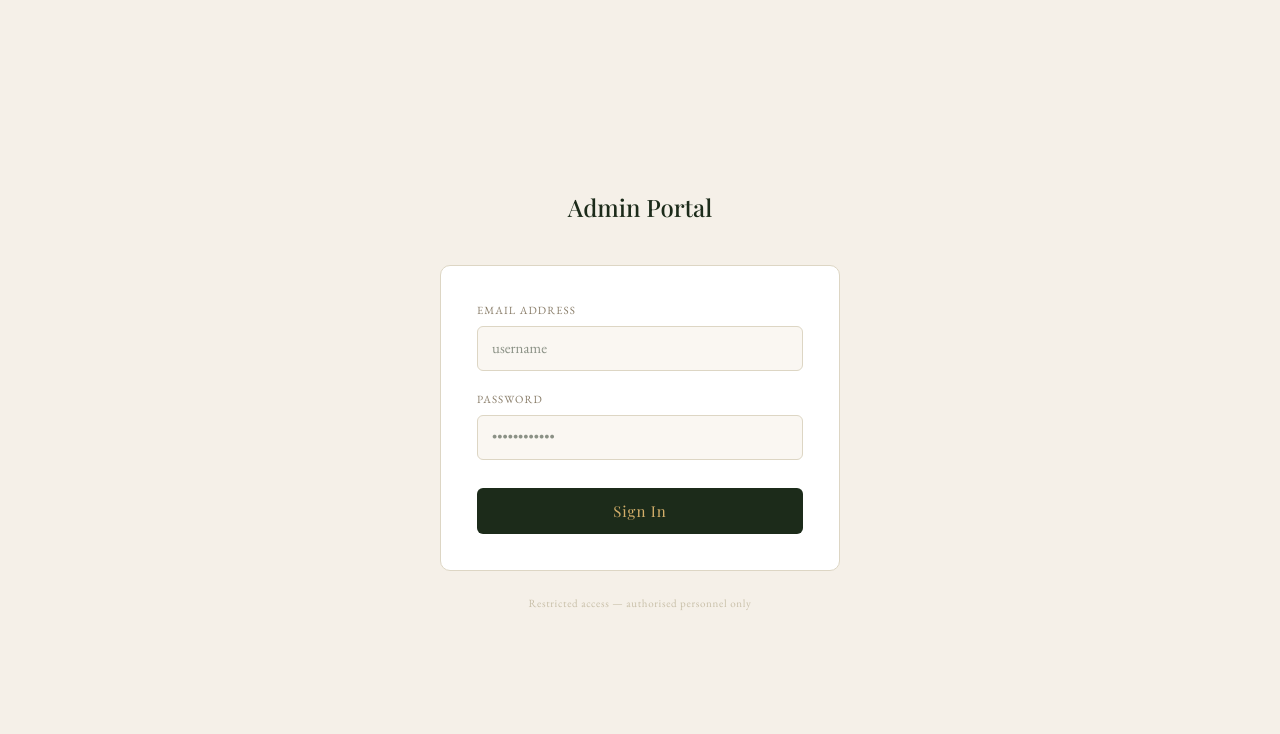
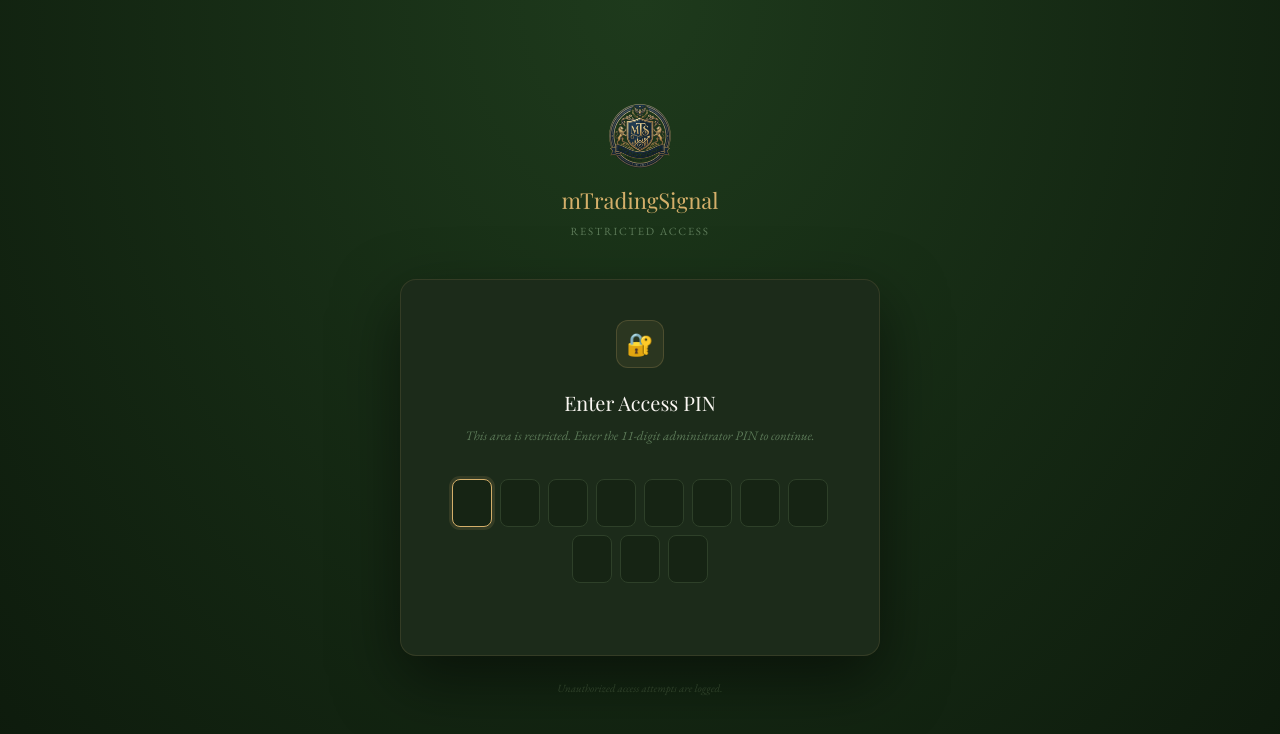
Before and after one commit to mhateer/mtradingsignal, a React (Vite) app: page /admin in a window 1280 px wide. Before the commit this address led to /admin/login. Shown: the top 734 px of the page. Built offline with nearby package versions, Linux system fonts and the light colour scheme; no server answers.

Commit message:
security: admin PIN gate + admin-only login endpoint

```diff
--- a/src/App.tsx
+++ b/src/App.tsx
@@ -3,6 +3,7 @@
 import { Toaster } from 'react-hot-toast';
 
 // Admin
+import AdminPinRoute from './components/admin/AdminPinRoute';
 import AdminLogin from './pages/admin/AdminLogin';
 import AdminCharts from './pages/admin/AdminCharts';
 import LandingPage from './pages/landing/LandingPage';
@@ -40,11 +41,20 @@
           } />
 
           {/* Admin routes */}
-          <Route path="/admin/login" element={<AdminLogin />} />
+          <Route
+            path="/admin/login"
+            element={
+              <AdminPinRoute>
+                <AdminLogin />
+              </AdminPinRoute>
+            }
+          />
           <Route path="/admin" element={
-            <ProtectedRoute>
-              <AdminLayout />
-            </ProtectedRoute>
+            <AdminPinRoute>
+              <ProtectedRoute>
+                <AdminLayout />
+              </ProtectedRoute>
+            </AdminPinRoute>
           }>
             <Route index element={<Navigate to="/admin/dashboard" replace />} />
             <Route path="dashboard" element={<AdminDashboard />} />
--- a/src/api/auth.ts
+++ b/src/api/auth.ts
@@ -1,6 +1,6 @@
 import api from './client';
 
 export const login = async (email: string, password: string) => {
-  const res = await api.post('/auth/login', { email, password });
+  const res = await api.post('/auth/admin-login', { email, password });
   return res.data;
 };
--- /dev/null
+++ b/src/components/admin/AdminPinRoute.tsx
@@ -0,0 +1,14 @@
+import { useState } from 'react';
+import { Navigate } from 'react-router-dom';
+import AdminPinGate from '../../pages/admin/AdminPinGate';
+import { useAdminPinAuth } from '../../pages/admin/AdminPinGate';
+
+export default function AdminPinRoute({ children }: { children: React.ReactNode }) {
+  const [verified, setVerified] = useState(useAdminPinAuth());
+
+  if (!verified) {
+    return <AdminPinGate onVerified={() => setVerified(true)} />;
+  }
+
+  return <>{children}</>;
+}
--- a/src/components/admin/ProtectedRoute.tsx
+++ b/src/components/admin/ProtectedRoute.tsx
@@ -2,7 +2,8 @@
 import { useAuthStore } from '../../store/authStore';
 
 export default function ProtectedRoute({ children }: { children: React.ReactNode }) {
-  const { isAuthenticated } = useAuthStore();
+  const { isAuthenticated, user } = useAuthStore();
   if (!isAuthenticated) return <Navigate to="/admin/login" replace />;
+  if (!user?.isAdmin) return <Navigate to="/" replace />;
   return <>{children}</>;
 }
--- /dev/null
+++ b/src/pages/admin/AdminPinGate.tsx
@@ -0,0 +1,198 @@
+import { useState, useRef, useEffect } from 'react';
+import { useNavigate } from 'react-router-dom';
+import axios from 'axios';
+import toast from 'react-hot-toast';
+
+const PIN_LENGTH = 11;
+const PIN_TOKEN_KEY = 'mts_admin_pin_token';
+
+export function useAdminPinAuth() {
+  return !!sessionStorage.getItem(PIN_TOKEN_KEY);
+}
+
+export function clearAdminPin() {
+  sessionStorage.removeItem(PIN_TOKEN_KEY);
+}
+
+export default function AdminPinGate({ onVerified }: { onVerified: () => void }) {
+  const [pin, setPin] = useState<string[]>(Array(PIN_LENGTH).fill(''));
+  const [loading, setLoading] = useState(false);
+  const [shake, setShake] = useState(false);
+  const inputs = useRef<(HTMLInputElement | null)[]>([]);
+
+  useEffect(() => {
+    inputs.current[0]?.focus();
+  }, []);
+
+  const handleChange = (index: number, value: string) => {
+    if (!/^\d*$/.test(value)) return;
+    const newPin = [...pin];
+    newPin[index] = value.slice(-1);
+    setPin(newPin);
+    if (value && index < PIN_LENGTH - 1) {
+      inputs.current[index + 1]?.focus();
+    }
+    if (newPin.every(d => d !== '') && newPin.join('').length === PIN_LENGTH) {
+      handleSubmit(newPin.join(''));
+    }
+  };
+
+  const handleKeyDown = (index: number, e: React.KeyboardEvent) => {
+    if (e.key === 'Backspace' && !pin[index] && index > 0) {
+      inputs.current[index - 1]?.focus();
+    }
+  };
+
+  const handlePaste = (e: React.ClipboardEvent) => {
+    e.preventDefault();
+    const pasted = e.clipboardData.getData('text').replace(/\D/g, '').slice(0, PIN_LENGTH);
+    const newPin = Array(PIN_LENGTH).fill('');
+    pasted.split('').forEach((d, i) => { newPin[i] = d; });
+    setPin(newPin);
+    inputs.current[Math.min(pasted.length, PIN_LENGTH - 1)]?.focus();
+    if (pasted.length === PIN_LENGTH) handleSubmit(pasted);
+  };
+
+  const handleSubmit = async (pinValue: string) => {
+    setLoading(true);
+    try {
+      const res = await axios.post(
+        `${import.meta.env.VITE_API_URL}/auth/admin-pin`,
+        { pin: pinValue }
+      );
+      sessionStorage.setItem(PIN_TOKEN_KEY, res.data.pinToken);
+      toast.success('Access granted');
+      onVerified();
+    } catch {
+      setShake(true);
+      setPin(Array(PIN_LENGTH).fill(''));
+      inputs.current[0]?.focus();
+      toast.error('Incorrect PIN');
+      setTimeout(() => setShake(false), 600);
+    } finally {
+      setLoading(false);
+    }
+  };
+
+  return (
+    <>
+      <style>{`
+        @keyframes shake {
+          0%, 100% { transform: translateX(0); }
+          20% { transform: translateX(-8px); }
+          40% { transform: translateX(8px); }
+          60% { transform: translateX(-6px); }
+          80% { transform: translateX(6px); }
+        }
+        .pin-shake { animation: shake 0.5s ease; }
+        .pin-input:focus {
+          border-color: #D4AF6A !important;
+          box-shadow: 0 0 0 3px #D4AF6A22 !important;
+          outline: none;
+        }
+        .pin-input { transition: all 0.2s; }
+      `}</style>
+
+      <div style={{
+        minHeight: '100vh',
+        background: 'radial-gradient(ellipse at top, #1e3a1c 0%, #0d1a0c 100%)',
+        display: 'flex', alignItems: 'center', justifyContent: 'center',
+        padding: '24px',
+      }}>
+        <div style={{ width: '100%', maxWidth: '480px', textAlign: 'center' }}>
+
+          {/* Logo */}
+          <div style={{ marginBottom: '40px' }}>
+            <img src="/mts-logo.png" alt="mTradingSignal"
+              style={{ width: '64px', height: '64px', objectFit: 'contain', margin: '0 auto 16px', display: 'block' }}
+            />
+            <h1 style={{
+              fontFamily: 'Playfair Display, Georgia, serif',
+              fontSize: '22px', color: '#D4AF6A', margin: '0 0 6px', fontWeight: 400,
+            }}>
+              mTradingSignal
+            </h1>
+            <p style={{ color: '#5C7A58', fontSize: '11px', letterSpacing: '0.16em', margin: 0 }}>
+              RESTRICTED ACCESS
+            </p>
+          </div>
+
+          {/* Card */}
+          <div style={{
+            background: '#1C2B1A',
+            border: '1px solid #D4AF6A22',
+            borderRadius: '16px',
+            padding: '40px 32px',
+            boxShadow: '0 24px 64px rgba(0,0,0,0.5)',
+          }}>
+            <div style={{
+              width: '48px', height: '48px', borderRadius: '12px',
+              background: '#D4AF6A15', border: '1px solid #D4AF6A33',
+              display: 'flex', alignItems: 'center', justifyContent: 'center',
+              margin: '0 auto 20px',
+            }}>
+              <span style={{ fontSize: '22px' }}>🔐</span>
+            </div>
+
+            <h2 style={{
+              fontFamily: 'Playfair Display, Georgia, serif',
+              fontSize: '20px', color: '#FAF7F2', margin: '0 0 8px', fontWeight: 400,
+            }}>
+              Enter Access PIN
+            </h2>
+            <p style={{
+              color: '#5C7A58', fontSize: '13px', fontStyle: 'italic',
+              margin: '0 0 32px', lineHeight: 1.6,
+            }}>
+              This area is restricted. Enter the 11-digit administrator PIN to continue.
+            </p>
+
+            {/* PIN inputs */}
+            <div
+              className={shake ? 'pin-shake' : ''}
+              style={{
+                display: 'flex', gap: '8px', justifyContent: 'center',
+                flexWrap: 'wrap', marginBottom: '32px',
+              }}
+              onPaste={handlePaste}
+            >
+              {pin.map((digit, i) => (
+                <input
+                  key={i}
+                  ref={el => { inputs.current[i] = el; }}
+                  className="pin-input"
+                  type="password"
+                  inputMode="numeric"
+                  maxLength={1}
+                  value={digit}
+                  onChange={e => handleChange(i, e.target.value)}
+                  onKeyDown={e => handleKeyDown(i, e)}
+                  disabled={loading}
+                  style={{
+                    width: '40px', height: '48px',
+                    textAlign: 'center', fontSize: '20px',
+                    fontFamily: 'monospace',
+                    background: digit ? '#2e4029' : '#162414',
+                    border: `1px solid ${digit ? '#D4AF6A55' : '#2e4029'}`,
+                    borderRadius: '8px', color: '#D4AF6A',
+                    cursor: 'text',
+                  }}
+                />
+              ))}
+            </div>
+
+            {loading && (
+              <div style={{ color: '#5C7A58', fontSize: '13px', fontStyle: 'italic' }}>
+                Verifying...
+              </div>
+            )}
+          </div>
+
+          <p style={{ color: '#2e4029', fontSize: '11px', marginTop: '24px', fontStyle: 'italic' }}>
+            Unauthorized access attempts are logged.
+          </p>
+        </div>
+      </div>
+    </>
+  );
+}
--- a/src/store/authStore.ts
+++ b/src/store/authStore.ts
@@ -4,6 +4,7 @@
   id: string;
   email: string;
   fullName: string;
+  isAdmin: boolean;
 }
 
 interface AuthState {
```
